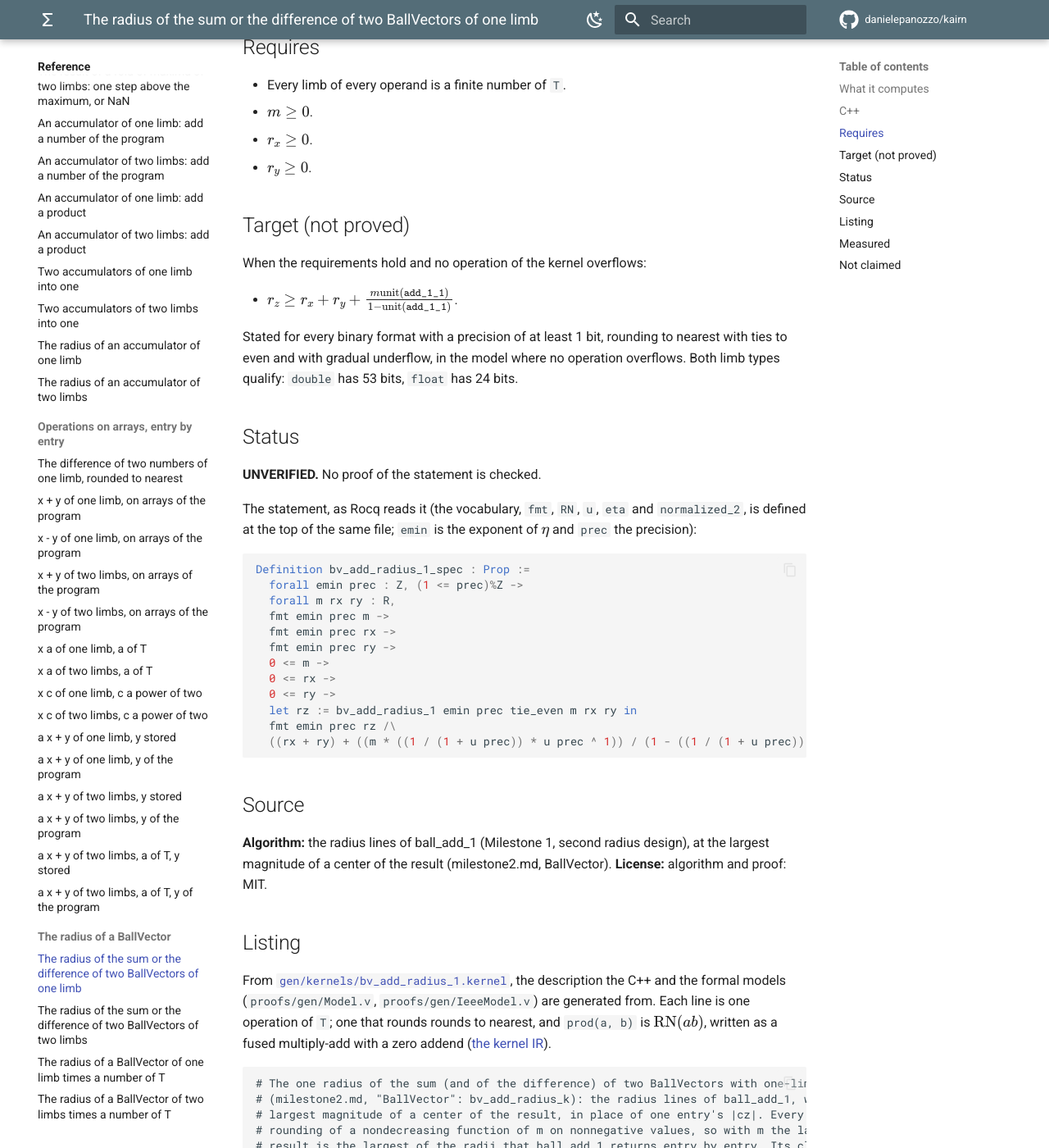
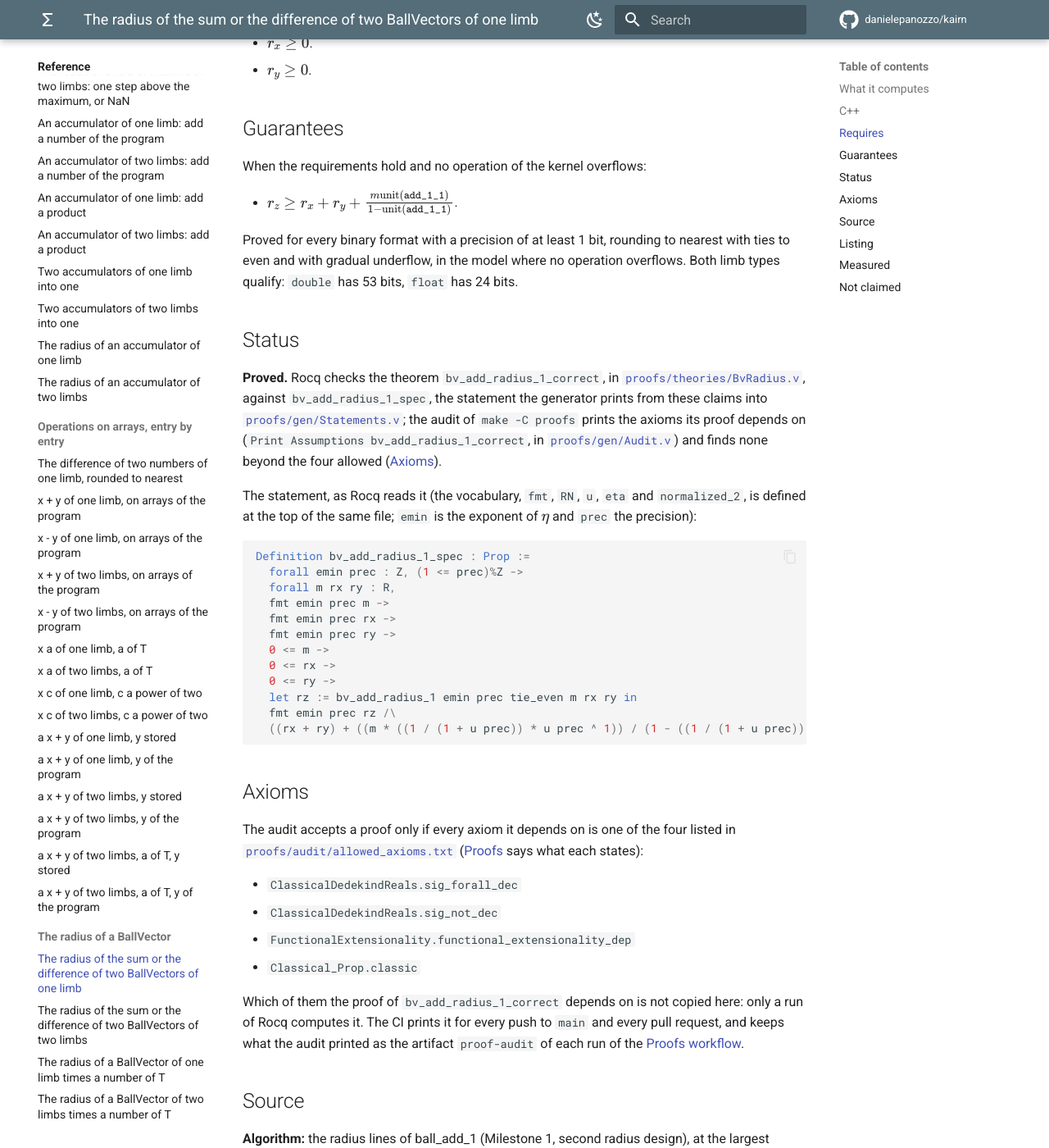
Before and after one commit to danielepanozzo/kairn, an MkDocs documentation site: the page built from docs/reference/bv_add_radius_1.md, in a window 1280 px wide and 1400 px high, scrolled down 747 px. Shown: the whole window at 82% size. Built offline with MkDocs 1.6.1 and Material for MkDocs 9.7.7, drawn with Linux system fonts in a browser that asks for light colours; comment, search, counter and statistics services are not loaded; some of the changed text lies outside the part shown.

Commit message:
Proofs: the radius kernels of the ball vectors
BvRadius.v proves the generated statements of bv_add_radius_1,
bv_add_radius_2, bv_scale_radius_1 and bv_scale_radius_2: the radius is a
number of the format and at least rx + ry + U kappa m (sum, difference) or
|a| rx + U kappa m + V (scaling), for every m >= 0 and radii >= 0 of the
format, with U, V from the bound of the step relative to its result and
kappa = (1 + u)^(k - 1). These are the radius lines of ball_add_k and
ball_scale_k with m in place of one entry's magnitude: radius_2 of Ball2.v,
with the constants of those kernels by name; nothing of the arithmetic is
proved again. There is no IEEE-model statement of these kernels.

The descriptions name the theorems and say proved; Audit.v checks the four
theorems: 818 audited theorems in 95 files. In gen/tests: the pinned digests
of Statements.v and Audit.v, and the set of unverified kernels (none now
but those of wave 2 that were already).

Co-Authored-By: Claude Opus 5.5 <noreply@anthropic.com>
Claude-Session: https://claude.ai/code/session_01ULwCxzT6Dhw9xUiTw8mJz1

````diff
--- a/docs/proofs/index.md
+++ b/docs/proofs/index.md
@@ -96,7 +96,8 @@ lists:
   its kernels, over the real numbers and with overflow, infinities and NaN (`FoldNorm.v`,
   `IeeeFoldNorm.v`; [below](#the-largest-magnitude-of-an-array)); of the product of two
   polynomials, over the real numbers and with overflow, infinities and NaN (`FoldConv.v`,
-  `IeeeFoldConv.v`; [below](#the-product-of-two-polynomials)); and of the kernels of
+  `IeeeFoldConv.v`; [below](#the-product-of-two-polynomials)); of the radius kernels of the
+  ball vectors (`BvRadius.v`; [below](#ball-vectors)); and of the kernels of
   the accumulator and what a user of it relies on, over the real numbers and with overflow,
   infinities and NaN (`AccKernels.v`, `IeeeAccKernels.v`, `Accumulator.v`,
   `IeeeAccumulator.v`; [below](#the-accumulator));
@@ -465,6 +466,22 @@ when every leading limb is finite. The proof reads the IEEE-model theorem of the
 (`dot_k_seq_ieee_correct`, about the finish of that state) on the state: the finish of a state
 whose leading limb is finite returns it, with the flag true.
 
+## Ball vectors
+
+A ball vector is $N$ centers with one radius ([the design](../developer/design/milestone2.md#ballvector)):
+`bv_add_k`, `bv_sub_k` and `bv_scale_k` write the centers of the result by the map of their
+operation, record the largest magnitude $m$ of a center written (of its leading limb, for two
+limbs), and compute the one radius by a radius kernel on $m$ and the scalars.
+
+**The radius kernels** (`BvRadius.v`): `bv_add_radius_k` and `bv_scale_radius_k` have their
+generated statements as types. They are the radius lines of `ball_add_k` and `ball_scale_k`
+with $m$ in place of the magnitude of one entry's center, and their claim is that the radius
+is a number of the format and at least $r_x + r_y + U\kappa\,m$ (sum and difference) or
+$\lvert a\rvert r_x + U\kappa\,m + V$ (scaling), with $U$ and $V$ from the bound of the step
+relative to its result and $\kappa = (1+u)^{k-1}$: the bound of the radius of the Ball
+kernels (`Ball2.v`, `radius_2`) at $m$, for every $m \ge 0$ and radii $\ge 0$. These are
+statements of the real model.
+
 ## The accumulator
 
 `Accumulator<T, k>` keeps a running sum $s$ of $k$ limbs, a running sum $a$ in `T` of the
--- a/docs/reference/bv_add_radius_1.md
+++ b/docs/reference/bv_add_radius_1.md
@@ -2,9 +2,7 @@
 
 <!-- Generated by docs/tools/reference.py from gen/claims.json, gen/kernels/, include/kairn/gen/bounds.hpp, proofs/gen/, proofs/audit/, results/milestone1/brute/ and docs/tools/reference_operations.py. Do not edit: run python3 docs/tools/reference.py. -->
 
-Kernel `bv_add_radius_1` · **UNVERIFIED** · [all operations](index.md) · [how to read this page](reading.md)
-
-**UNVERIFIED: no proof is checked.** The statement below is a target: the generator's tests test it, but the oracle does not judge it yet (it is on the list `KAIRN_NOT_YET_CROSS_CHECKED` of `tests/CMakeLists.txt`) and Rocq has not checked a proof of it. No public operation calls it yet ([What holds today](../getting-started/guarantees.md#proved-and-unverified)).
+Kernel `bv_add_radius_1` · proved · [all operations](index.md) · [how to read this page](reading.md)
 
 ## What it computes
 
@@ -23,17 +21,17 @@ No public operation computes this kernel on its own.
 - $r_x \ge 0$.
 - $r_y \ge 0$.
 
-## Target (not proved)
+## Guarantees
 
 When the requirements hold and no operation of the kernel overflows:
 
 - $r_z \ge r_x + r_y + \frac{m \mathrm{unit}(\mathtt{add\_1\_1})}{1 - \mathrm{unit}(\mathtt{add\_1\_1})}$.
 
-Stated for every binary format with a precision of at least 1 bit, rounding to nearest with ties to even and with gradual underflow, in the model where no operation overflows. Both limb types qualify: `double` has 53 bits, `float` has 24 bits.
+Proved for every binary format with a precision of at least 1 bit, rounding to nearest with ties to even and with gradual underflow, in the model where no operation overflows. Both limb types qualify: `double` has 53 bits, `float` has 24 bits.
 
 ## Status
 
-**UNVERIFIED.** No proof of the statement is checked.
+**Proved.** Rocq checks the theorem `bv_add_radius_1_correct`, in [`proofs/theories/BvRadius.v`](https://github.com/danielepanozzo/kairn/blob/main/proofs/theories/BvRadius.v), against `bv_add_radius_1_spec`, the statement the generator prints from these claims into [`proofs/gen/Statements.v`](https://github.com/danielepanozzo/kairn/blob/main/proofs/gen/Statements.v); the audit of `make -C proofs` prints the axioms its proof depends on (`Print Assumptions bv_add_radius_1_correct`, in [`proofs/gen/Audit.v`](https://github.com/danielepanozzo/kairn/blob/main/proofs/gen/Audit.v)) and finds none beyond the four allowed ([Axioms](#axioms)).
 
 The statement, as Rocq reads it (the vocabulary, `fmt`, `RN`, `u`, `eta` and `normalized_2`, is defined at the top of the same file; `emin` is the exponent of $\eta$ and `prec` the precision):
 
@@ -51,6 +49,17 @@ Definition bv_add_radius_1_spec : Prop :=
   fmt emin prec rz /\
   ((rx + ry) + ((m * ((1 / (1 + u prec)) * u prec ^ 1)) / (1 - ((1 / (1 + u prec)) * u prec ^ 1)))) <= rz.
 ```
+
+## Axioms
+
+The audit accepts a proof only if every axiom it depends on is one of the four listed in [`proofs/audit/allowed_axioms.txt`](https://github.com/danielepanozzo/kairn/blob/main/proofs/audit/allowed_axioms.txt) ([Proofs](../proofs/index.md#the-four-axioms) says what each states):
+
+- `ClassicalDedekindReals.sig_forall_dec`
+- `ClassicalDedekindReals.sig_not_dec`
+- `FunctionalExtensionality.functional_extensionality_dep`
+- `Classical_Prop.classic`
+
+Which of them the proof of `bv_add_radius_1_correct` depends on is not copied here: only a run of Rocq computes it. The CI prints it for every push to `main` and every pull request, and keeps what the audit printed as the artifact `proof-audit` of each run of the [Proofs workflow](https://github.com/danielepanozzo/kairn/actions/workflows/proofs.yml).
 
 ## Source
 
@@ -82,4 +91,3 @@ No stored brute-force run has judged this kernel yet.
 ## Not claimed
 
 - Anything when an operand is infinite or NaN, or when an operation of the kernel overflows: what is proved and what is not written yet there is in [What holds today](../getting-started/guarantees.md#overflow-and-non-finite-values).
-- Anything at all, as a guarantee: the statement is a target until its proof is checked.
````
Also changed, not shown: other parts of docs/proofs/index.md (+1 -1 lines), docs/reference/bv_add_radius_2.md (+15 -7 lines), docs/reference/bv_scale_radius_1.md (+15 -7 lines), docs/reference/bv_scale_radius_2.md (+15 -7 lines), docs/reference/index.md (+5 -5 lines), 13 other files.
